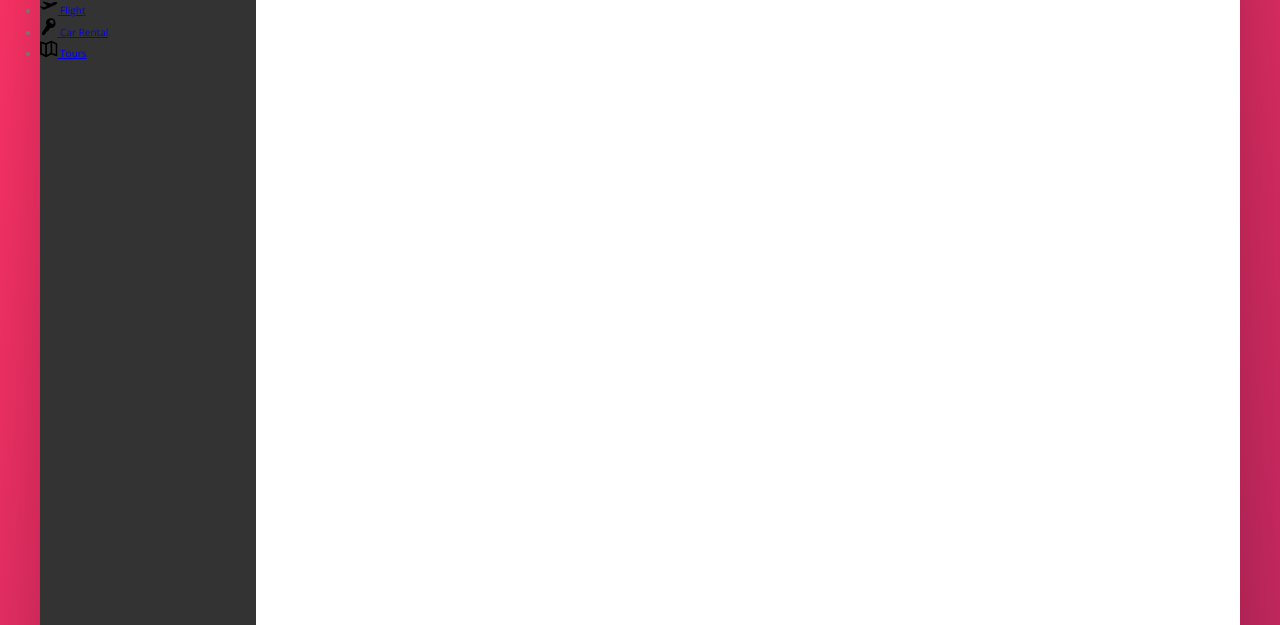
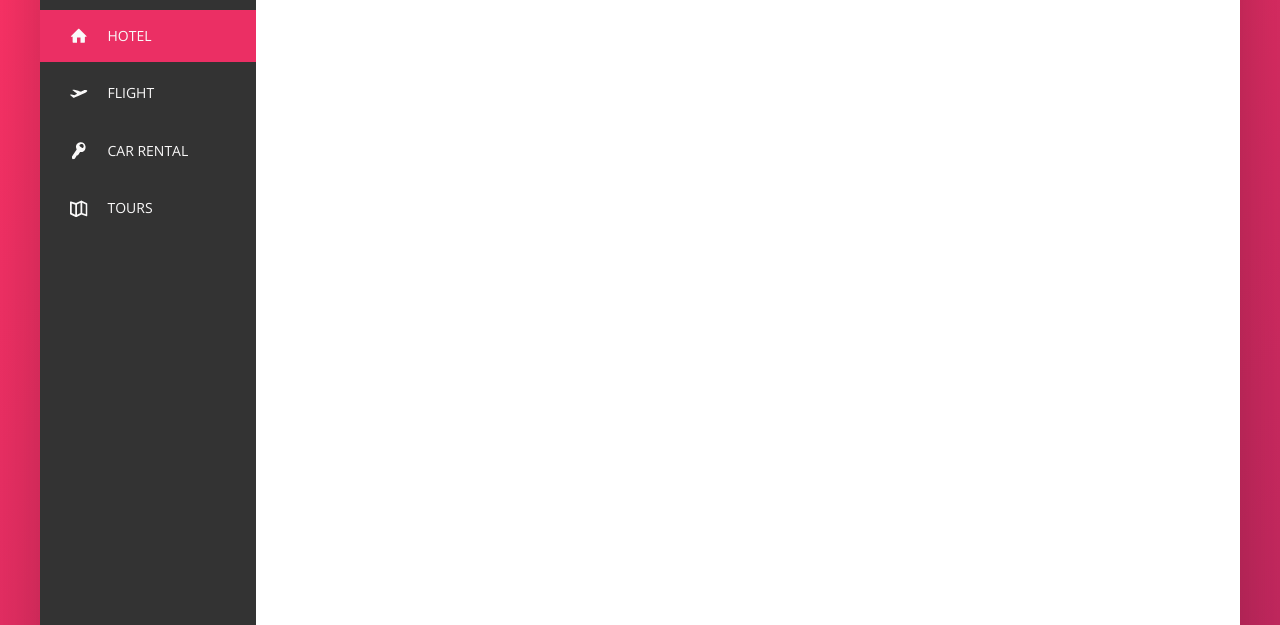
Before and after one commit to huzaifaghazali/Trillo, a website: page index.html in a window 1280 px wide. Shown: the part 175-800 px from the top of the page. Drawn offline with nearby package versions, Linux system fonts and the light colour scheme.

Commit message:
Create Side Navigation complete

```diff
--- a/index.html
+++ b/index.html
@@ -52,7 +52,7 @@
       <div class="content">
          <nav class="sidebar">
             <ul class="side-nav">
-               <li class="side-nav__item">
+               <li class="side-nav__item side-nav__item--active">
                   <a href="#" class="side-nav__link">
                      <svg class="side-nav__icon">
                         <use xlink:href="img/sprite.svg#icon-home"></use>
--- a/sass/_components.scss
+++ b/sass/_components.scss
@@ -34,7 +34,7 @@
 
     &::-webkit-input-placeholder {
       font-weight: 100;
-      color: var(--color-grey-light-4)
+      color: var(--color-grey-light-4);
     }
   }
 
@@ -95,7 +95,7 @@
   }
 
   &__notification {
-    font-size: .8rem;
+    font-size: 0.8rem;
     height: 1.75rem;
     width: 1.75rem;
     border-radius: 50%;
@@ -117,27 +117,66 @@
   }
 }
 
-
 // *******************************
 // Side Navigation
 
 .side-nav {
-
+  font-size: 1.4rem;
+  list-style: none;
+  margin-top: 3.5rem;
 
   &__item {
+    position: relative;
 
+    &:not(:last-child) {
+      margin-bottom: 0.5rem;
+    }
   }
 
-  &__link {
+  &__item::before {
+    content: '';
+    position: absolute;
+    top: 0;
+    left: 0;
+    height: 100%;
+    width: 3px;
+    background-color: var(--color-primary);
+    transform: scaleY(0);
+    transition: transform 0.2s, width 0.4s cubic-bezier(1, 0, 0, 1) 0.2s,
+      background-color 0.1s;
+  }
 
+  &__item:hover::before,
+  &__item--active::before {
+    transform: scaleY(1);
+    width: 100%;
+  }
+
+  &__item:active::before {
+    background-color: var(--color-primary-light);
+  }
+
+  &__link:link,
+  &__link:visited {
+    color: var(--color-grey-light-1);
+    text-decoration: none;
+    text-transform: uppercase;
+    display: block;
+    padding: 1.5rem 3rem;
+    position: relative;
+    z-index: 10;
+
+    display: flex;
+    align-items: center;
   }
 
   &__icon {
     width: 1.75rem;
     height: 1.75rem;
+    margin-right: 2rem;
+    fill: currentColor;
   }
 }
-
 
 // *******************************
 // Legal Text
@@ -147,5 +186,4 @@
   color: var(--color-grey-light-4);
   text-align: center;
   padding: 2.5rem;
-
 }
```
Also changed, not shown: css/style.css.
